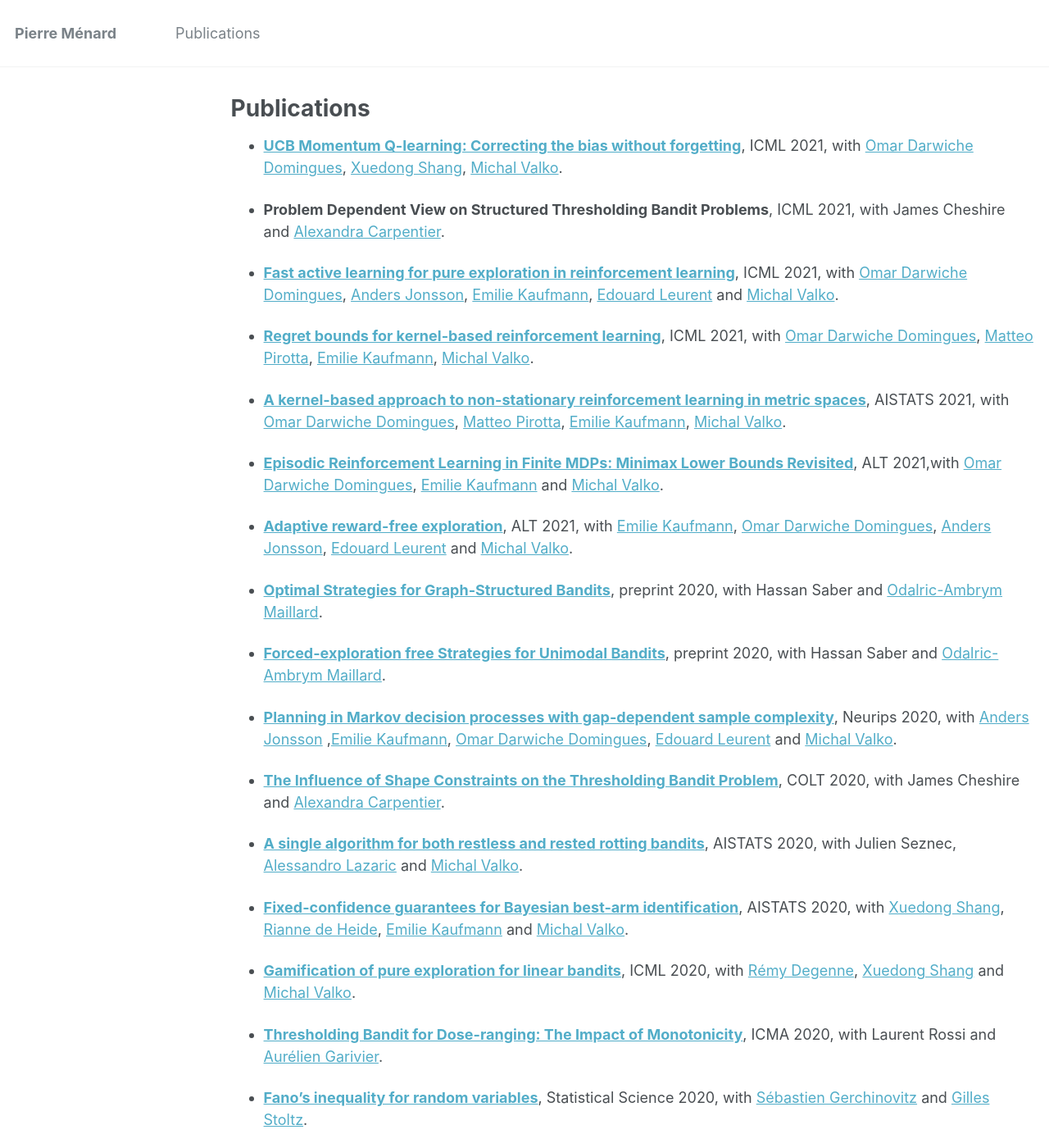
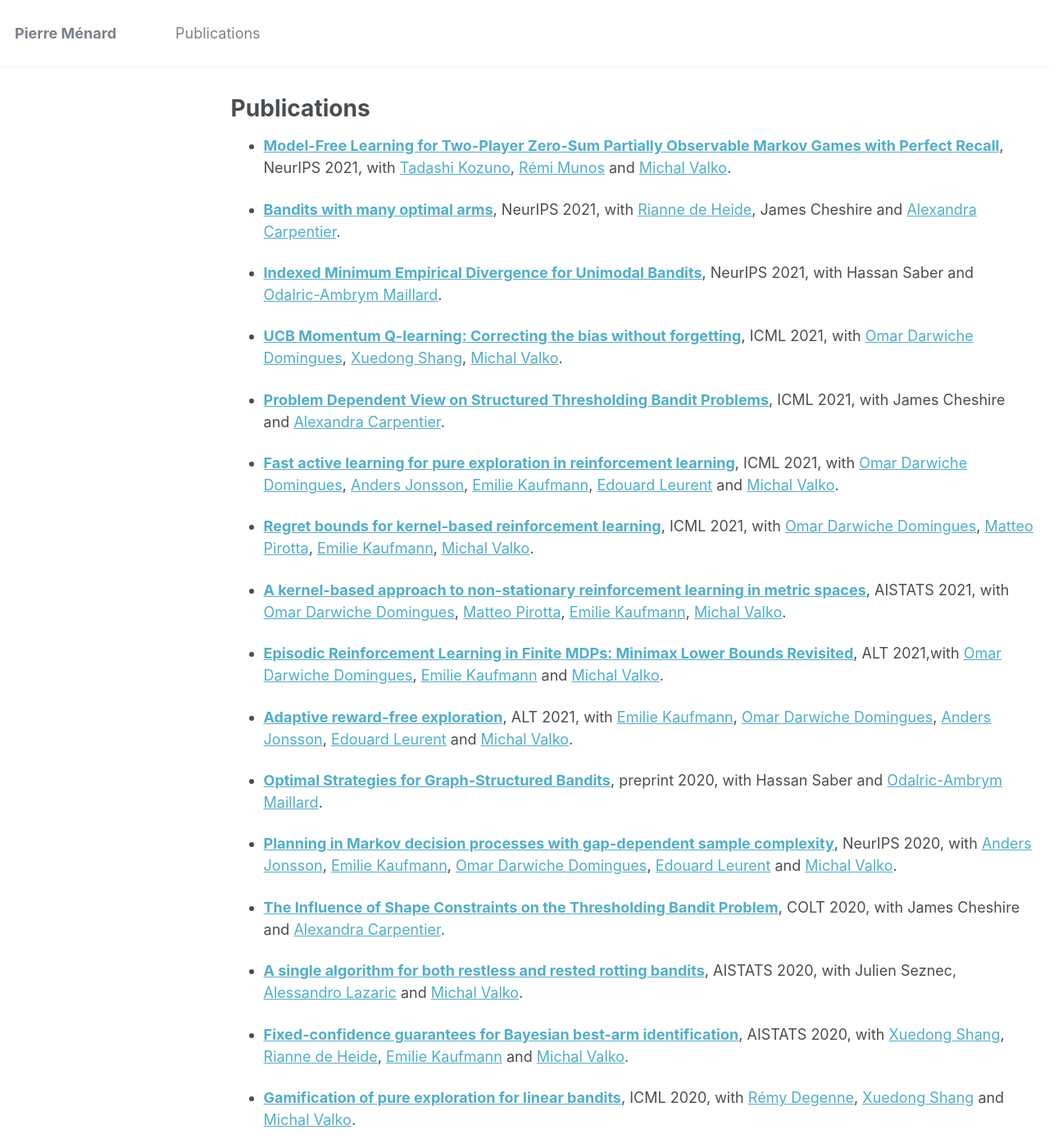
Before and after one commit to menardprr/menardprr.github.io, a Jekyll site: the page built from _pages/publications.md, in a window 1280 px wide and 1400 px high. Shown: the whole window at 82% size. Built offline with Jekyll 4.4.1, drawn with Linux system fonts in a browser that asks for light colours; some of the changed text lies outside the part shown.

Commit message:
neurips 2021

```diff
--- a/_pages/publications.md
+++ b/_pages/publications.md
@@ -4,10 +4,19 @@ title: "Publications"
 permalink: /publications/
 author_profile: False
 ---
+* [**Model-Free Learning for Two-Player Zero-Sum Partially Observable Markov Games with Perfect Recall**](https://arxiv.org/pdf/2106.06279.pdf), NeurIPS 2021, with [Tadashi Kozuno](https://tadashik.github.io/), [Rémi Munos](http://researchers.lille.inria.fr/munos/) and [Michal Valko](http://researchers.lille.inria.fr/~valko/hp/).
+
+
+* [**Bandits with many optimal arms**](https://arxiv.org/pdf/2103.12452.pdf), NeurIPS 2021, with [Rianne de Heide](https://homepages.cwi.nl/~heide/), James Cheshire and [Alexandra Carpentier](https://sites.google.com/site/alexandracarpentierresearch).
+
+
+* [**Indexed Minimum Empirical Divergence for Unimodal Bandits**](https://arxiv.org/pdf/2006.16569.pdf), NeurIPS 2021, with Hassan Saber and [Odalric-Ambrym Maillard](http://odalricambrymmaillard.neowordpress.fr/).
+
+
 
 * [**UCB Momentum Q-learning: Correcting the bias without forgetting**](https://arxiv.org/pdf/2103.01312.pdf), ICML 2021, with [Omar Darwiche Domingues](https://omardrwch.github.io/), [Xuedong Shang](https://xuedong.github.io/about/), [Michal Valko](http://researchers.lille.inria.fr/~valko/hp/).
 
-* **Problem Dependent View on Structured Thresholding Bandit Problems**, ICML 2021, with James Cheshire and [Alexandra Carpentier](https://sites.google.com/site/alexandracarpentierresearch).
+* [**Problem Dependent View on Structured Thresholding Bandit Problems**](https://arxiv.org/pdf/2106.10166.pdf), ICML 2021, with James Cheshire and [Alexandra Carpentier](https://sites.google.com/site/alexandracarpentierresearch).
 
 * [**Fast active learning for pure exploration in reinforcement learning**](https://arxiv.org/pdf/2007.13442.pdf), ICML 2021, with [Omar Darwiche Domingues](https://omardrwch.github.io/), [Anders Jonsson](https://www.upf.edu/web/anders-jonsson), [Emilie Kaufmann](http://chercheurs.lille.inria.fr/ekaufman/), [Edouard Leurent](http://edouardleurent.com/) and [Michal Valko](http://researchers.lille.inria.fr/~valko/hp/).
 
@@ -22,9 +31,8 @@ author_profile: False
 
 * [**Optimal Strategies for Graph-Structured Bandits**](https://arxiv.org/pdf/2007.03224), preprint 2020, with Hassan Saber and [Odalric-Ambrym Maillard](http://odalricambrymmaillard.neowordpress.fr/).
 
-* [**Forced-exploration free Strategies for Unimodal Bandits**](https://arxiv.org/pdf/2006.16569.pdf), preprint 2020, with Hassan Saber and [Odalric-Ambrym Maillard](http://odalricambrymmaillard.neowordpress.fr/).
 
-* [**Planning in Markov decision processes with gap-dependent sample complexity**](https://arxiv.org/pdf/2006.05879), Neurips 2020, with [Anders Jonsson](https://www.upf.edu/web/anders-jonsson) ,[Emilie Kaufmann](http://chercheurs.lille.inria.fr/ekaufman/), [Omar Darwiche Domingues](https://omardrwch.github.io/), [Edouard Leurent](http://edouardleurent.com/) and [Michal Valko](http://researchers.lille.inria.fr/~valko/hp/).
+* [**Planning in Markov decision processes with gap-dependent sample complexity**](https://arxiv.org/pdf/2006.05879), NeurIPS 2020, with [Anders Jonsson](https://www.upf.edu/web/anders-jonsson), [Emilie Kaufmann](http://chercheurs.lille.inria.fr/ekaufman/), [Omar Darwiche Domingues](https://omardrwch.github.io/), [Edouard Leurent](http://edouardleurent.com/) and [Michal Valko](http://researchers.lille.inria.fr/~valko/hp/).
 
 * [**The Influence of Shape Constraints on the Thresholding Bandit Problem**](https://arxiv.org/pdf/2006.10006.pdf), COLT 2020, with James Cheshire and [Alexandra Carpentier](https://sites.google.com/site/alexandracarpentierresearch).
 
@@ -38,9 +46,9 @@ author_profile: False
 
 * [**Fano’s inequality for random variables**](https://arxiv.org/pdf/1702.05985.pdf), Statistical Science 2020, with [Sébastien Gerchinovitz](https://www.math.univ-toulouse.fr/%7Esgerchin/) and [Gilles Stoltz](http://stoltz.perso.math.cnrs.fr/).
 
-* [**Non-asymptotic pure exploration by solving games**](https://arxiv.org/pdf/1906.10431), Neurips 2019, with [Rémy Degenne](https://remydegenne.github.io/) and [Wouter Koolen](http://wouterkoolen.info/).
+* [**Non-asymptotic pure exploration by solving games**](https://arxiv.org/pdf/1906.10431), NeurIPS 2019, with [Rémy Degenne](https://remydegenne.github.io/) and [Wouter Koolen](http://wouterkoolen.info/).
 
-* [**Planning in entropy-regularized Markov decision processes and games**](https://proceedings.neurips.cc/paper/2019/file/50982fb2f2cfa186d335310461dfa2be-Paper.pdf), Neurips 2019, with Jean-Bastien Grill, [Omar Darwiche Domingues](https://omardrwch.github.io/), [Rémi Munos](http://researchers.lille.inria.fr/munos/) and [Michal Valko](http://researchers.lille.inria.fr/~valko/hp/).
+* [**Planning in entropy-regularized Markov decision processes and games**](https://proceedings.neurips.cc/paper/2019/file/50982fb2f2cfa186d335310461dfa2be-Paper.pdf), NeurIPS 2019, with Jean-Bastien Grill, [Omar Darwiche Domingues](https://omardrwch.github.io/), [Rémi Munos](http://researchers.lille.inria.fr/munos/) and [Michal Valko](http://researchers.lille.inria.fr/~valko/hp/).
 
 * [**Gradient Ascent for Active Exploration in Bandit Problems**](https://arxiv.org/pdf/1905.08165.pdf), preprint 2019.
 
```
